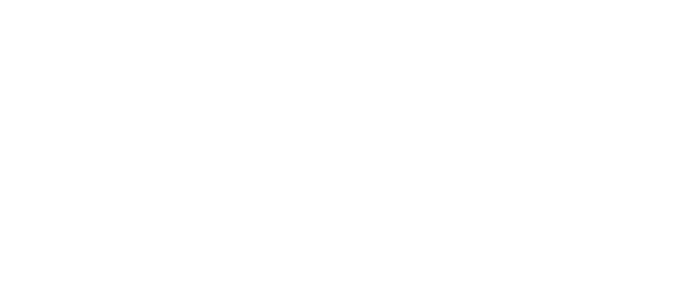
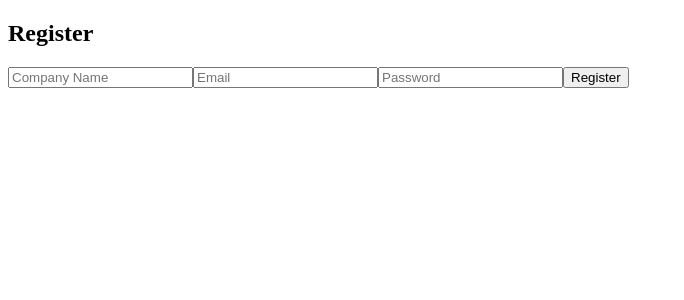
Before and after one commit to rnfouf/IF781-MVP, a React app in the folder frontend/: page /register in a window 1280 px wide. Before the commit this address had no page. Shown: the top 300 px of the page, without its empty margins (0-684 px from the left). Built offline with nearby package versions, Linux system fonts and the light colour scheme; the HTML template or start-up script is replaced by a standard one.

Commit message:
Added register functionality to frontend

```diff
--- a/frontend/src/pages/Home.jsx
+++ b/frontend/src/pages/Home.jsx
@@ -8,13 +8,13 @@ export default function Home() {
 
   useEffect(() => {
     if (!isAuthenticated()) {
-      navigate("/"); // Redirect to login if not authenticated
+      navigate("/login"); // Redirect to login if not authenticated
     }
   }, [navigate]);
 
   const handleLogout = () => {
     logout();
-    navigate("/"); // Redirect to login page
+    navigate("/login"); // Redirect to login page
   };
 
   return (
--- a/frontend/src/pages/Login.jsx
+++ b/frontend/src/pages/Login.jsx
@@ -26,7 +26,7 @@ export default function Login() {
       }
 
       localStorage.setItem("token", data.token); // Store JWT
-      navigate("/home"); // Redirect to Home page on success
+      navigate("/"); // Redirect to Home page on success
     } catch (error) {
       setError("Server error, try again later");
     }
--- /dev/null
+++ b/frontend/src/pages/Register.jsx
@@ -0,0 +1,65 @@
+import { useState } from "react";
+import { useNavigate } from "react-router-dom";
+
+const Register = () => {
+  const [companyName, setCompanyName] = useState("");
+  const [email, setEmail] = useState("");
+  const [password, setPassword] = useState("");
+  const [error, setError] = useState("");
+  const navigate = useNavigate();
+
+  const handleRegister = async (e) => {
+    e.preventDefault();
+    setError("");
+
+    try {
+      const response = await fetch("http://localhost:5000/api/auth/register", {
+        method: "POST",
+        headers: { "Content-Type": "application/json" },
+        body: JSON.stringify({ companyName, email, password }),
+      });
+
+      const data = await response.json();
+      if (!response.ok) {
+        throw new Error(data.message || "Registration failed");
+      }
+
+      navigate("/login");
+    } catch (err) {
+      setError(err.message);
+    }
+  };
+
+  return (
+    <div>
+      <h2>Register</h2>
+      <form onSubmit={handleRegister}>
+        <input
+          type="text"
+          placeholder="Company Name"
+          value={companyName}
+          onChange={(e) => setCompanyName(e.target.value)}
+          required
+        />
+        <input
+          type="email"
+          placeholder="Email"
+          value={email}
+          onChange={(e) => setEmail(e.target.value)}
+          required
+        />
+        <input
+          type="password"
+          placeholder="Password"
+          value={password}
+          onChange={(e) => setPassword(e.target.value)}
+          required
+        />
+        <button type="submit">Register</button>
+      </form>
+      {error && <p>{error}</p>}
+    </div>
+  );
+};
+
+export default Register;
--- a/frontend/src/routes/AppRouter.jsx
+++ b/frontend/src/routes/AppRouter.jsx
@@ -1,15 +1,17 @@
 import { BrowserRouter as Router, Routes, Route } from "react-router-dom";
 import Login from "@/pages/Login";
 import Home from "@/pages/Home";
+import Register from "@/pages/Register";
 import ProtectedRoute from "./ProtectedRoute";
 
 export default function AppRouter() {
   return (
     <Router>
       <Routes>
-        <Route path="/" element={<Login />} />
+        <Route path="/login" element={<Login />} />
+        <Route path="/register" element={<Register />} />
         <Route
-          path="/home"
+          path="/"
           element={
             <ProtectedRoute>
               <Home />
--- a/frontend/src/routes/ProtectedRoute.jsx
+++ b/frontend/src/routes/ProtectedRoute.jsx
@@ -2,5 +2,5 @@ import { Navigate } from "react-router-dom";
 import { isAuthenticated } from "@/utils/auth";
 
 export default function ProtectedRoute({ children }) {
-  return isAuthenticated() ? children : <Navigate to="/" />;
+  return isAuthenticated() ? children : <Navigate to="/login" />;
 }
```
Also changed, not shown: frontend/src/pages/Signup.jsx (deleted), 1 other file (tests, documents, lock files or other folders).
